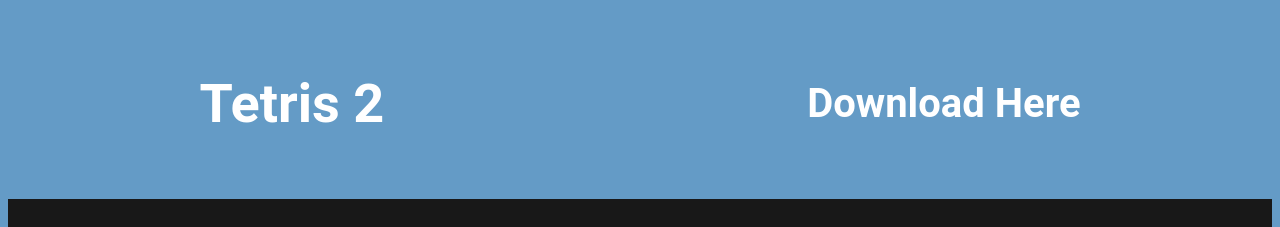
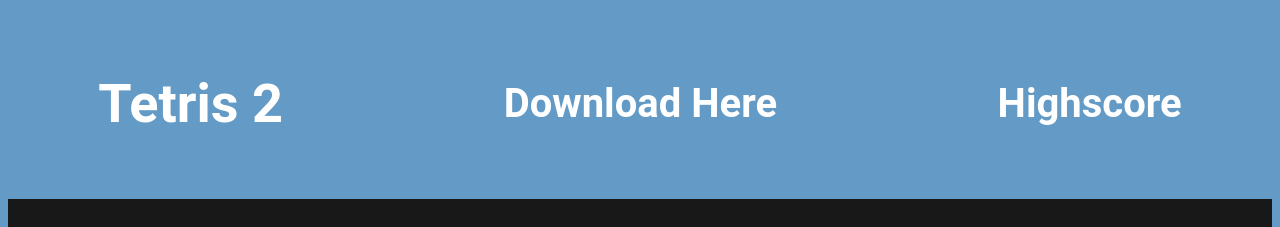
Before and after one commit to ToLyCs/Tetris2-OU-Project, a plain HTML site: page index.html in a window 1280 px wide. Shown: the top 227 px of the page. Drawn offline with Linux system fonts and the light colour scheme.

Commit message:
Update index.html
upgrade highscore

```diff
--- a/index.html
+++ b/index.html
@@ -13,6 +13,9 @@
             <p><b>Tetris 2</b></p>
             <ul>
                 <li><a href="https://github.com/m-ali250/Tetris2/archive/refs/heads/main.zip"><b> Download Here </b></a></li>
+            </ul>
+            <ul>
+                <li><a href="score.txt"><b> Highscore </b></a></li>
             </ul>
         </div>
         <div class="hero">
```
